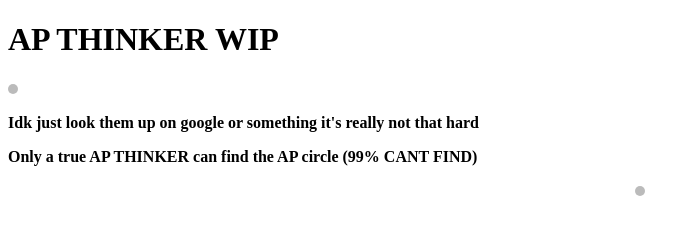
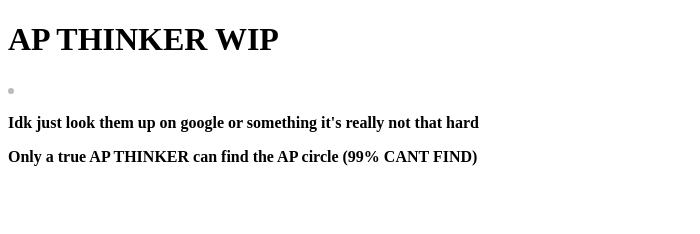
Before and after one commit to CoolestNero/APthinkerLIFE, a plain HTML site: page menu.html in a window 1280 px wide. Shown: the full height of the page, 0-700 px from the left. Drawn offline with Linux system fonts and the light colour scheme.

Commit message:
Dot smaller, only one dot

```diff
--- a/menu.html
+++ b/menu.html
@@ -5,20 +5,11 @@
 <head>
 <meta name="viewport" content="width=device-width, initial-scale=1">
 <title>AP LIFE</title>
-<style>
-.dot {
-  height: 10px;
-  width: 10px;
-  background-color: #bbb;
-  border-radius: 50%;
-  display: inline-block;
-}
-</style>
 
 <style>
 a {
-  height: 10px;
-  width: 10px;
+  height: 6px;
+  width: 6px;
   background-color: #bbb;
   border-radius: 50%;
   display: inline-block;
```
